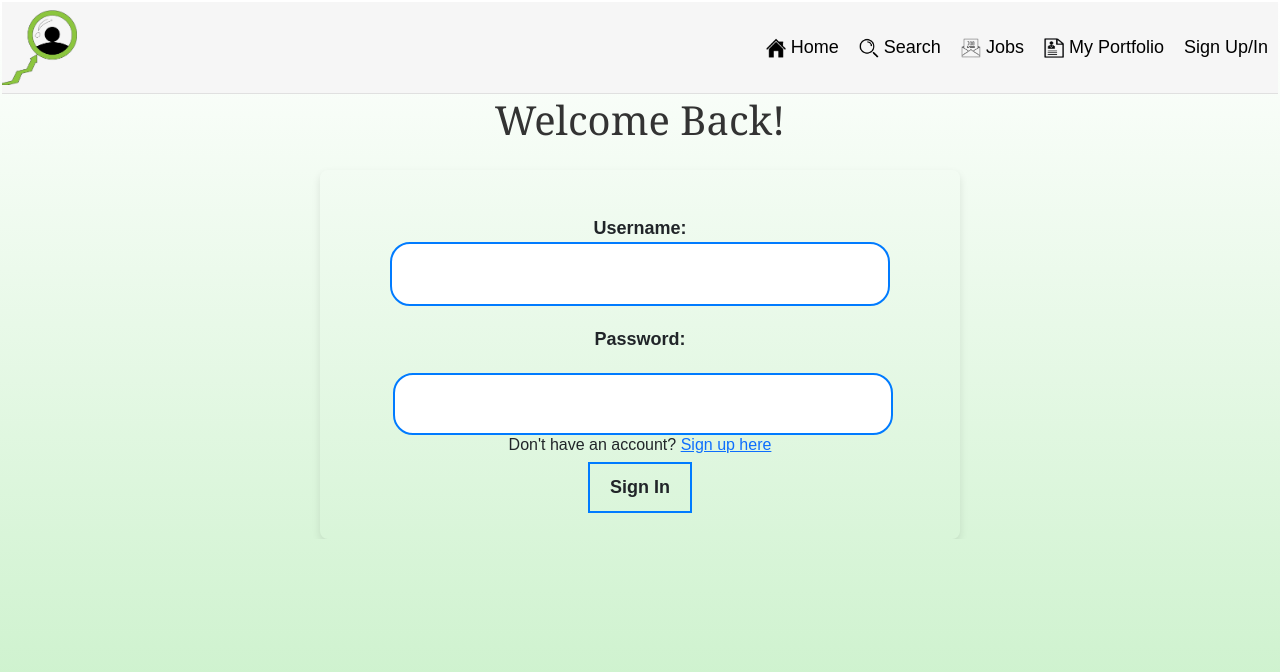
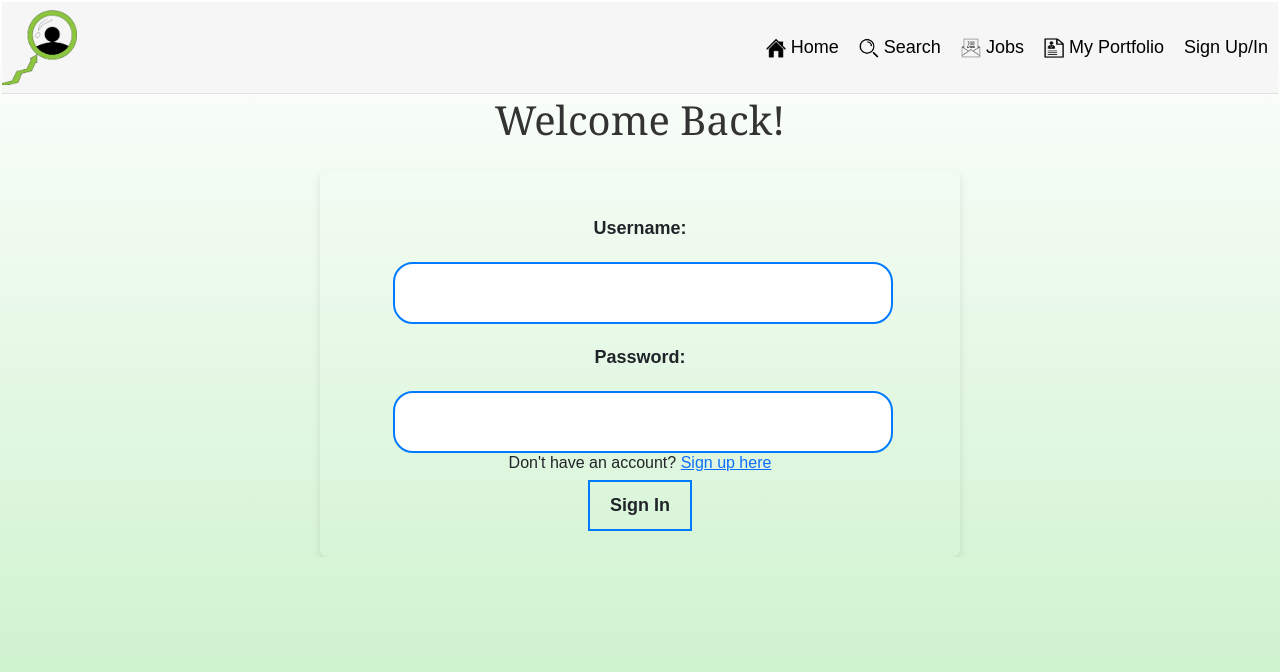
Before and after one commit to osasiyamu/Personal-Portfolio, a React (Create React App) app: page /login in a window 1280 px wide. Shown: the top 672 px of the page. Built offline with nearby package versions, Linux system fonts and the light colour scheme.

Commit message:
Update Login.js

```diff
--- a/src/pages/Login.js
+++ b/src/pages/Login.js
@@ -43,7 +43,7 @@ const Login = () => {
             <div id="signUpC">
                 <form id="signupForm" onSubmit={handleSubmit}>
                     <label>Username:</label>
-                    <input type="text" id="username" name="username" required value={username} onChange={(e) => setUsername(e.target.value)} />
+                    <input type="text" id="user-name" name="username" required value={username} onChange={(e) => setUsername(e.target.value)} />
 
                     <label>Password:</label>
                     <input type="password" id="password" name="password" required value={password} onChange={(e) => setPassword(e.target.value)} />
```
